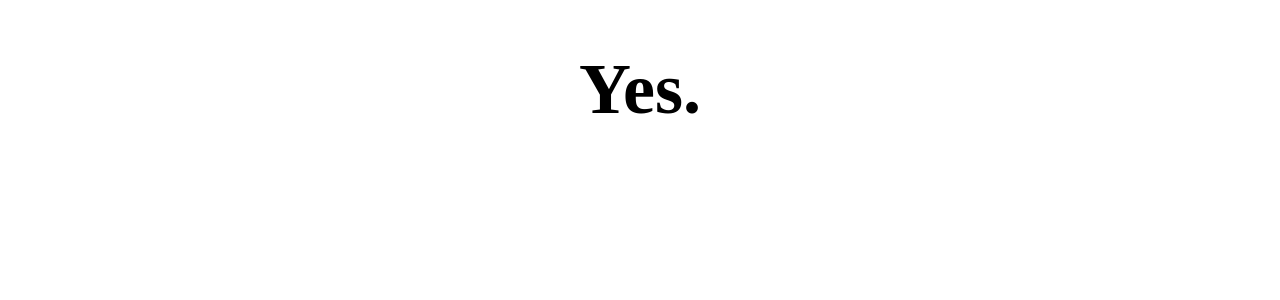
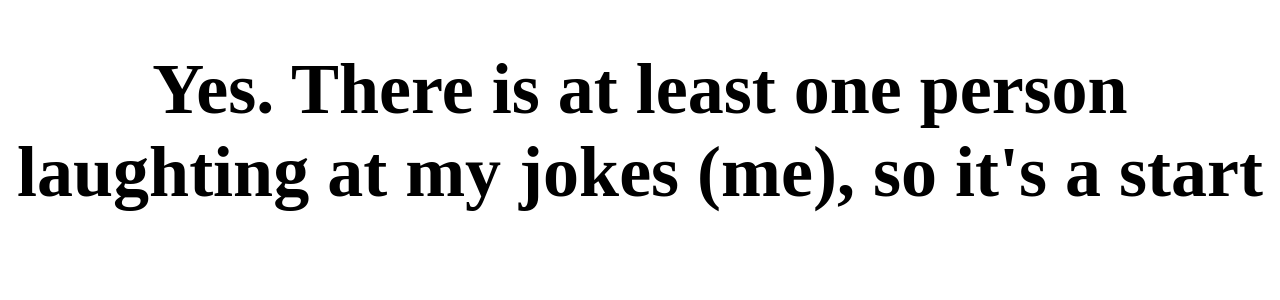
Before and after one commit to boertel/isbenjam.in, a Jekyll site: the page built from funny.html, in a window 1280 px wide. Shown: the top 300 px of the page. Built offline with Jekyll 4.4.1, drawn with Linux system fonts in a browser that asks for light colours.

Commit message:
update funny

```diff
--- a/funny.html
+++ b/funny.html
@@ -1,5 +1,5 @@
 ---
 layout: base
 title: funny
-answer: Yes.
+answer: "Yes. There is at least one person laughting at my jokes (me), so it's a start"
 ---
```
